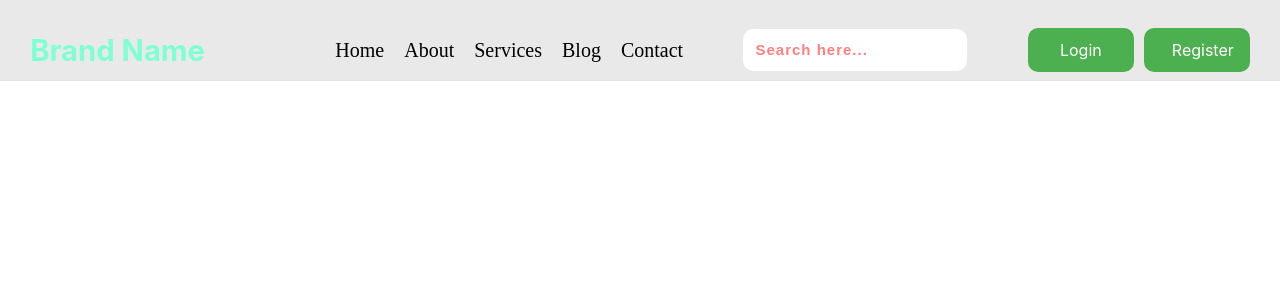
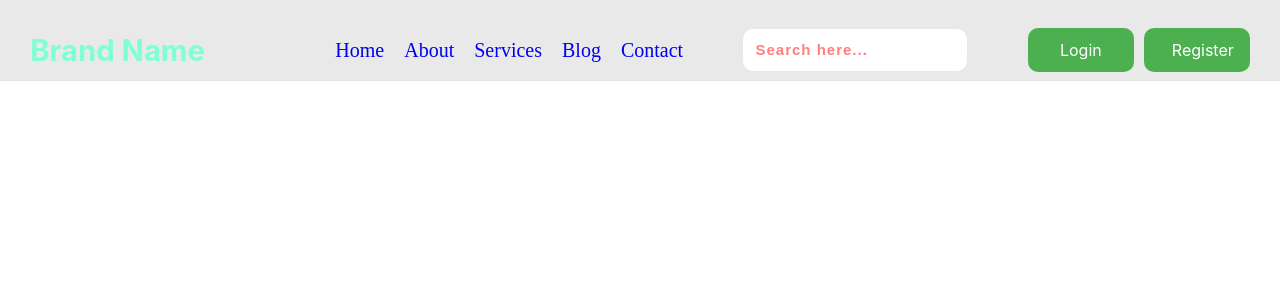
Before and after one commit to Kiran-7700/https---github.com-Kiran-7700-Node_hs4_Frontend, a React (Create React App) app: page / in a window 1280 px wide. Shown: the top 300 px of the page. Built offline with nearby package versions, Linux system fonts and the light colour scheme.

Commit message:
Update Home.jsx

```diff
--- a/src/Components/Home.jsx
+++ b/src/Components/Home.jsx
@@ -5,14 +5,14 @@ import { Link } from 'react-router-dom';
 function Home() {
     return (
         <nav>
-            <a className="navbar-brand"><h3>Brand Name</h3></a>
+            <a className="navbar-brand" href='#'><h3>Brand Name</h3></a>
 
             <div className="navbarCollapse">
-                <a>Home</a>
-                <a>About</a>
-                <a>Services</a>
-                <a>Blog</a>
-                <a>Contact</a>
+                <a href='#'>Home</a>
+                <a href='#'>About</a>
+                <a href='#'>Services</a>
+                <a href='#'>Blog</a>
+                <a href='#'>Contact</a>
             </div>
 
             <div >
```
